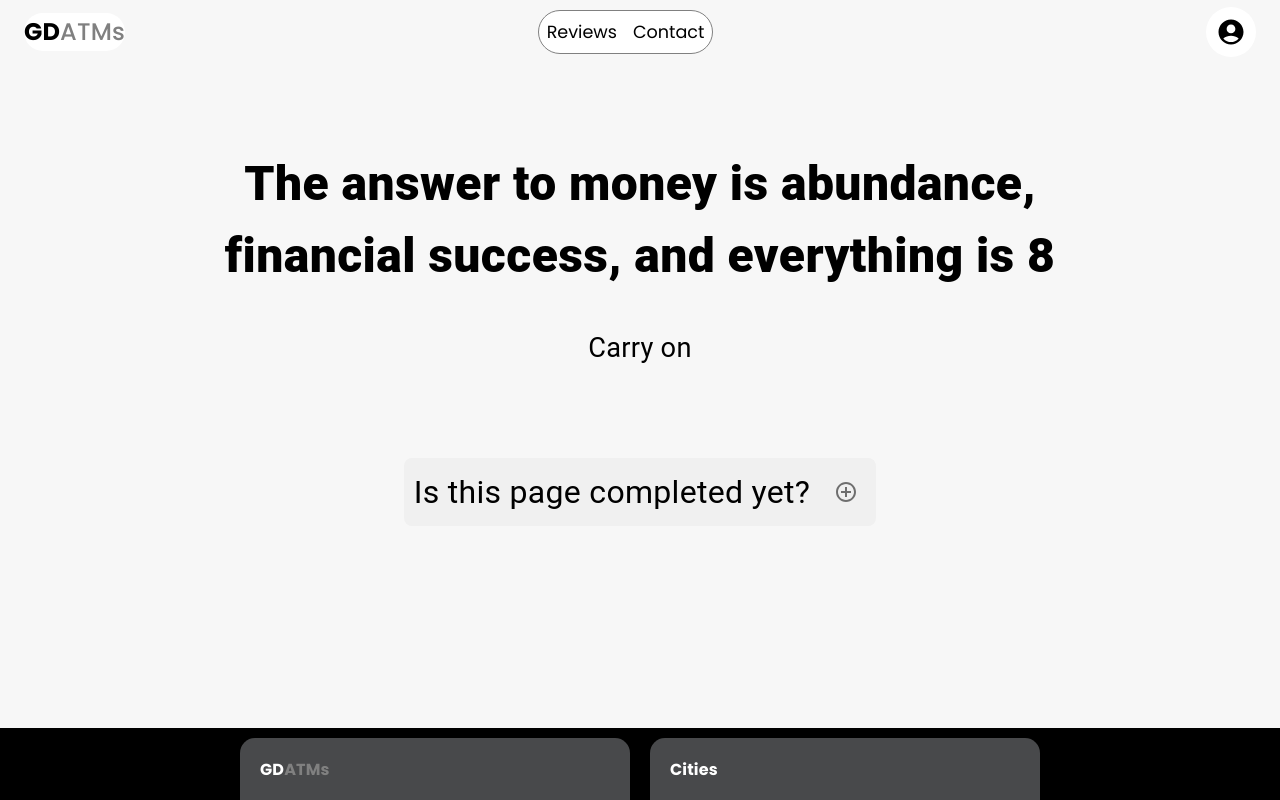
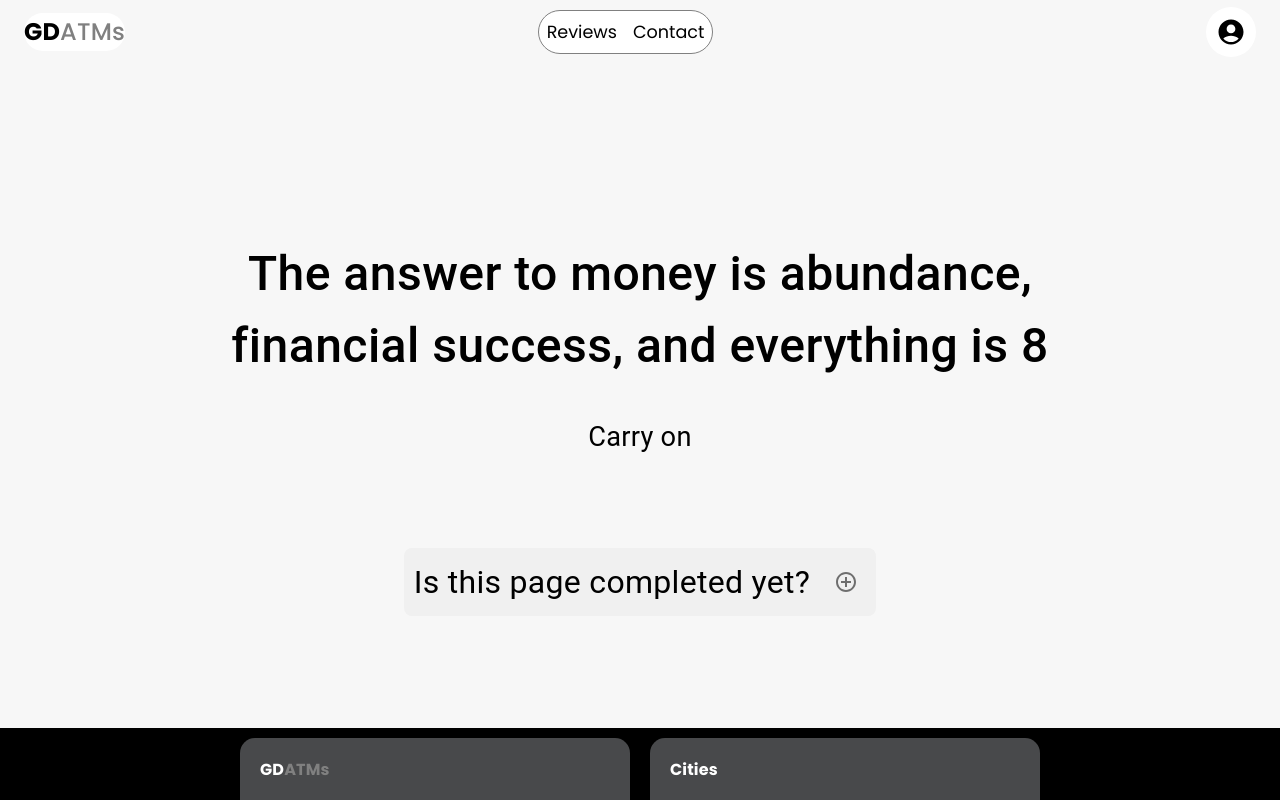
Before and after one commit to pToum21/gd-atms-v2, a React (Vite) app in the folder client/: page /FAQ in a window 1280 px wide. Shown: the top 800 px of the page. Built offline with nearby package versions, Linux system fonts and the light colour scheme; no server answers.

Commit message:
updated font weight on the faq page

```diff
--- a/client/src/pages/FAQ.jsx
+++ b/client/src/pages/FAQ.jsx
@@ -42,7 +42,7 @@ const FAQ = () => {
     return (
         <div style={containerStyle}>
             <div style={contentContainerStyle}>
-                <Typography sx={{ fontSize: "3rem", marginBottom: '4%', fontWeight: '900' }}>
+                <Typography sx={{ fontSize: "3rem", marginBottom: '4%', marginTop: '10%', fontWeight: '500' }}>
                     The answer to money is abundance, financial success, and everything is 8
                 </Typography>
                 <Typography sx={{ fontSize: "1.7rem", marginBottom: '10%' }}>
```
